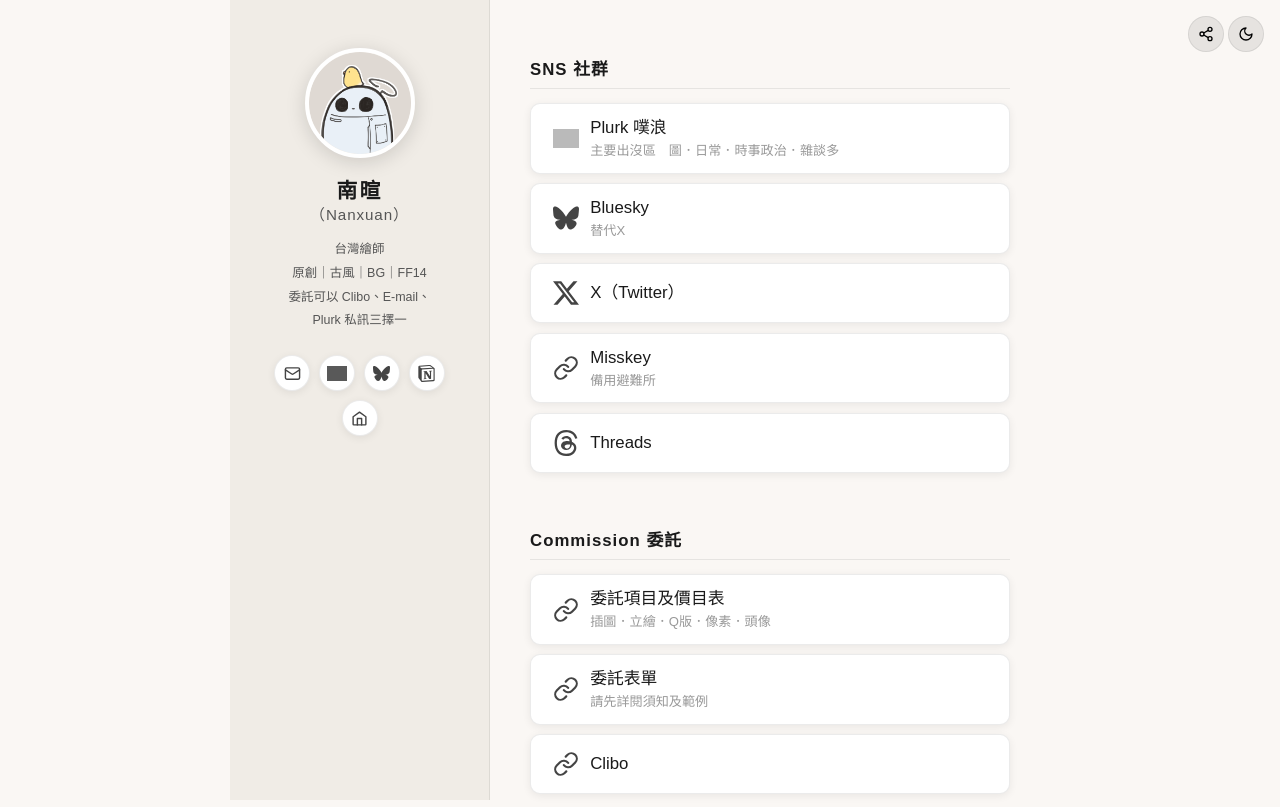
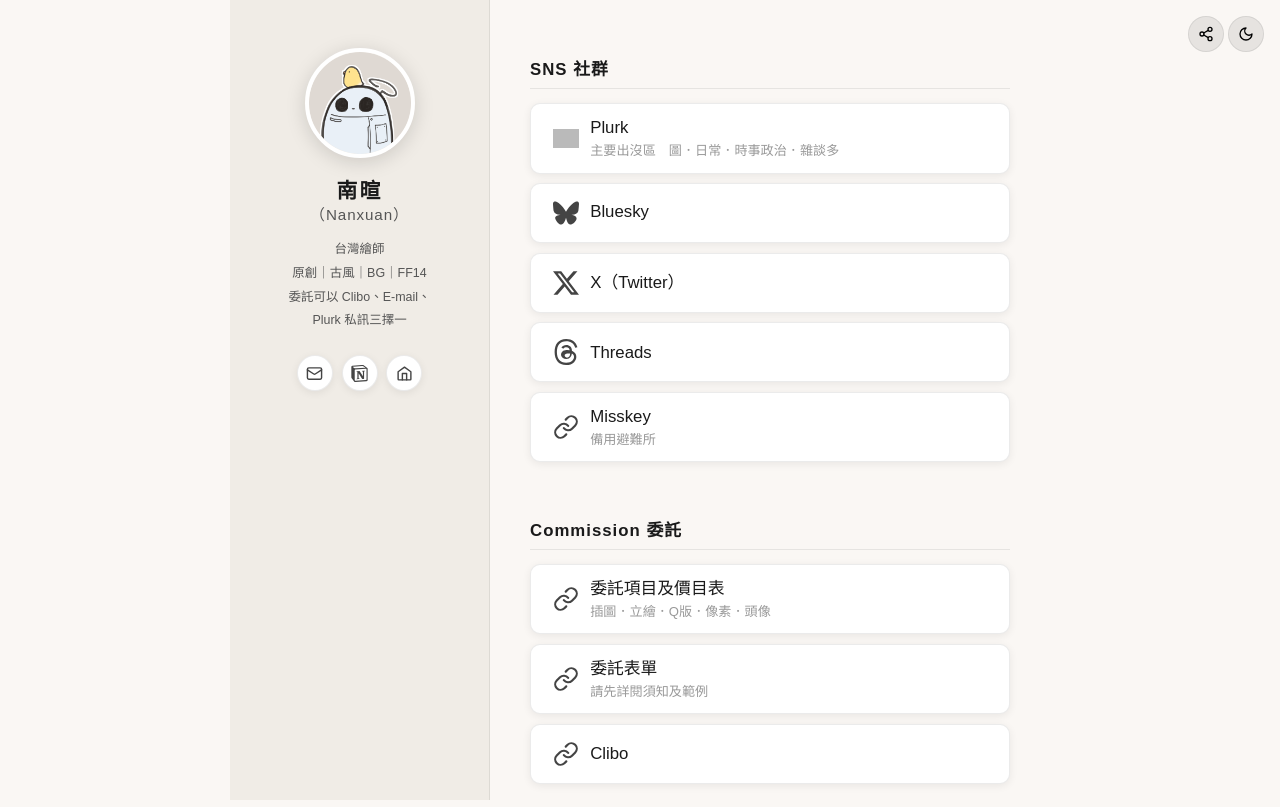
Before and after one commit to miNanxuan/nanxuanlink, a plain HTML site: page index.html in a window 1280 px wide. Shown: the top 807 px of the page. Drawn offline with Linux system fonts and the light colour scheme; grey boxes are pictures that could not be loaded; a web font is replaced by a local one.

Commit message:
Update index.html

```diff
--- a/index.html
+++ b/index.html
@@ -143,12 +143,6 @@
       <a href="#" title="Copy Email" onclick="copyEmail(event)">
         <svg viewBox="0 0 24 24" class="ic"><rect x="2" y="4" width="20" height="16" rx="2"/><path d="m22 7-8.97 5.7a1.94 1.94 0 0 1-2.06 0L2 7"/></svg>
       </a>
-      <a href="https://www.plurk.com/pingumi" target="_blank" title="Plurk">
-        <img src="https://cdn.simpleicons.org/plurk/444" width="20" height="20" alt="Plurk">
-      </a>
-      <a href="https://bsky.app/profile/nanxuan.bsky.social" target="_blank" title="Bluesky">
-        <svg viewBox="0 0 24 24" class="ic-fill"><path d="M12 10.8c-1.087-2.114-4.046-6.053-6.798-7.995C2.566.944 1.561 1.266.902 1.565.139 1.908 0 3.08 0 3.768c0 .69.378 5.65.624 6.479.815 2.736 3.713 3.66 6.383 3.364.136-.02.275-.039.415-.056-.138.022-.276.04-.415.056-3.912.58-7.387 2.005-2.83 7.078 5.013 5.19 6.87-1.113 7.823-4.308.953 3.195 2.05 9.271 7.733 4.308 4.267-4.308 1.172-6.498-2.74-7.078a8.741 8.741 0 0 1-.415-.056c.14.017.279.036.415.056 2.67.297 5.568-.628 6.383-3.364.246-.828.624-5.79.624-6.478 0-.69-.139-1.861-.902-2.206-.659-.298-1.664-.62-4.3 1.24C16.046 4.748 13.087 8.687 12 10.8z"/></svg>
-      </a>
       <a href="https://www.notion.so/b3084beb2e7546cf92b9c934d3f68adf?source=copy_link" target="_blank" title="Notion">
         <svg viewBox="0 0 24 24" class="ic-fill"><path d="M4.459 4.208c.746.606 1.026.56 2.428.466l13.215-.793c.28 0 .047-.28-.046-.326L17.86 1.968c-.42-.326-.981-.7-2.055-.607L3.01 2.295c-.466.046-.56.28-.374.466zm.793 3.08v13.904c0 .747.373 1.027 1.214.98l14.523-.84c.841-.046.935-.56.935-1.167V6.354c0-.606-.233-.933-.748-.887l-15.177.887c-.56.047-.747.327-.747.933zm14.337.745c.093.42 0 .84-.42.888l-.7.14v10.264c-.608.327-1.168.514-1.635.514-.748 0-.935-.234-1.495-.933l-4.577-7.186v6.952L12.21 19s0 .84-1.168.84l-3.222.186c-.093-.186 0-.653.327-.746l.84-.233V9.854L7.822 9.76c-.094-.42.14-1.026.793-1.073l3.456-.233 4.764 7.279v-6.44l-1.215-.139c-.093-.514.28-.887.747-.933zM1.936 1.035l13.31-.98c1.634-.14 2.055-.047 3.082.7l4.249 2.986c.7.513.934.653.934 1.213v16.378c0 1.026-.373 1.634-1.68 1.726l-15.458.934c-.98.047-1.448-.093-1.962-.747l-3.129-4.06c-.56-.747-.793-1.306-.793-1.96V2.667c0-.839.374-1.54 1.447-1.632z"/></svg>
       </a>
@@ -192,7 +186,7 @@
             <img src="https://cdn.simpleicons.org/plurk/444" alt="Plurk" class="plurk-icon">
           </div>
           <div class="btn-text">
-            <span class="btn-title">Plurk  噗浪</span>
+            <span class="btn-title">Plurk</span>
             <span class="btn-sub">主要出沒區　圖．日常．時事政治．雜談多</span>
           </div>
         </a>
@@ -202,7 +196,7 @@
           </div>
           <div class="btn-text">
             <span class="btn-title">Bluesky</span>
-            <span class="btn-sub">替代X</span>
+            <span class="btn-sub"></span>
           </div>
         </a>
         <a class="link-btn" href="https://x.com/miNanxuan" target="_blank">
@@ -213,6 +207,14 @@
             <span class="btn-title">X（Twitter）</span>
           </div>
         </a>
+        <a class="link-btn" href="https://www.threads.com/@nanxuan622" target="_blank">
+          <div class="btn-icon-wrap">
+            <svg viewBox="0 0 24 24" class="ic-fill"><path d="M12.186 24h-.007c-3.581-.024-6.334-1.205-8.184-3.509C2.35 18.44 1.5 15.586 1.472 12.01v-.017c.028-3.579.879-6.43 2.525-8.482C5.845 1.205 8.6.024 12.18 0h.014c2.746.02 5.043.725 6.826 2.098 1.677 1.29 2.858 3.13 3.509 5.467l-2.04.569c-1.104-3.96-3.898-5.984-8.304-6.015-2.91.022-5.11.936-6.54 2.717C4.307 6.504 3.616 8.914 3.589 12c.027 3.086.718 5.496 2.057 7.164 1.43 1.783 3.631 2.698 6.54 2.717 2.623-.02 4.358-.631 5.8-2.045 1.647-1.613 1.618-3.593 1.09-4.798-.31-.71-.873-1.3-1.634-1.75-.192 1.352-.622 2.446-1.284 3.272-.886 1.102-2.14 1.704-3.73 1.79-1.202.065-2.361-.218-3.259-.801-1.063-.689-1.685-1.74-1.752-2.964-.065-1.19.408-2.285 1.33-3.082.88-.76 2.119-1.207 3.583-1.291a13.853 13.853 0 0 1 3.02.142c-.126-.742-.375-1.332-.75-1.757-.513-.586-1.308-.883-2.359-.89h-.029c-.844 0-1.992.232-2.721 1.32L7.734 7.847c.98-1.454 2.568-2.256 4.478-2.256h.044c3.194.02 5.097 1.975 5.287 5.388.108.046.216.094.321.142 1.49.7 2.58 1.761 3.154 3.07.797 1.82.871 4.79-1.548 7.158-1.87 1.82-4.177 2.63-7.284 2.651zm.628-6.77c.955-.052 1.68-.35 2.19-.987.516-.64.79-1.565.817-2.758a11.03 11.03 0 0 0-2.532-.132c-.788.046-1.46.265-1.95.63-.412.307-.622.707-.596 1.131.069 1.245 1.313 2.126 2.07 2.116z"/></svg>
+          </div>
+          <div class="btn-text">
+            <span class="btn-title">Threads</span>
+          </div>
+        </a>
         <a class="link-btn" href="https://misskey.design/@Nanxuan" target="_blank">
           <div class="btn-icon-wrap">
             <svg viewBox="0 0 24 24" class="ic"><path d="M10 13a5 5 0 0 0 7.54.54l3-3a5 5 0 0 0-7.07-7.07l-1.72 1.71"/><path d="M14 11a5 5 0 0 0-7.54-.54l-3 3a5 5 0 0 0 7.07 7.07l1.71-1.71"/></svg>
@@ -220,14 +222,6 @@
           <div class="btn-text">
             <span class="btn-title">Misskey</span>
             <span class="btn-sub">備用避難所</span>
-          </div>
-        </a>
-        <a class="link-btn" href="https://www.threads.com/@nanxuan622" target="_blank">
-          <div class="btn-icon-wrap">
-            <svg viewBox="0 0 24 24" class="ic-fill"><path d="M12.186 24h-.007c-3.581-.024-6.334-1.205-8.184-3.509C2.35 18.44 1.5 15.586 1.472 12.01v-.017c.028-3.579.879-6.43 2.525-8.482C5.845 1.205 8.6.024 12.18 0h.014c2.746.02 5.043.725 6.826 2.098 1.677 1.29 2.858 3.13 3.509 5.467l-2.04.569c-1.104-3.96-3.898-5.984-8.304-6.015-2.91.022-5.11.936-6.54 2.717C4.307 6.504 3.616 8.914 3.589 12c.027 3.086.718 5.496 2.057 7.164 1.43 1.783 3.631 2.698 6.54 2.717 2.623-.02 4.358-.631 5.8-2.045 1.647-1.613 1.618-3.593 1.09-4.798-.31-.71-.873-1.3-1.634-1.75-.192 1.352-.622 2.446-1.284 3.272-.886 1.102-2.14 1.704-3.73 1.79-1.202.065-2.361-.218-3.259-.801-1.063-.689-1.685-1.74-1.752-2.964-.065-1.19.408-2.285 1.33-3.082.88-.76 2.119-1.207 3.583-1.291a13.853 13.853 0 0 1 3.02.142c-.126-.742-.375-1.332-.75-1.757-.513-.586-1.308-.883-2.359-.89h-.029c-.844 0-1.992.232-2.721 1.32L7.734 7.847c.98-1.454 2.568-2.256 4.478-2.256h.044c3.194.02 5.097 1.975 5.287 5.388.108.046.216.094.321.142 1.49.7 2.58 1.761 3.154 3.07.797 1.82.871 4.79-1.548 7.158-1.87 1.82-4.177 2.63-7.284 2.651zm.628-6.77c.955-.052 1.68-.35 2.19-.987.516-.64.79-1.565.817-2.758a11.03 11.03 0 0 0-2.532-.132c-.788.046-1.46.265-1.95.63-.412.307-.622.707-.596 1.131.069 1.245 1.313 2.126 2.07 2.116z"/></svg>
-          </div>
-          <div class="btn-text">
-            <span class="btn-title">Threads</span>
           </div>
         </a>
       </div><!-- /section SNS -->
```
